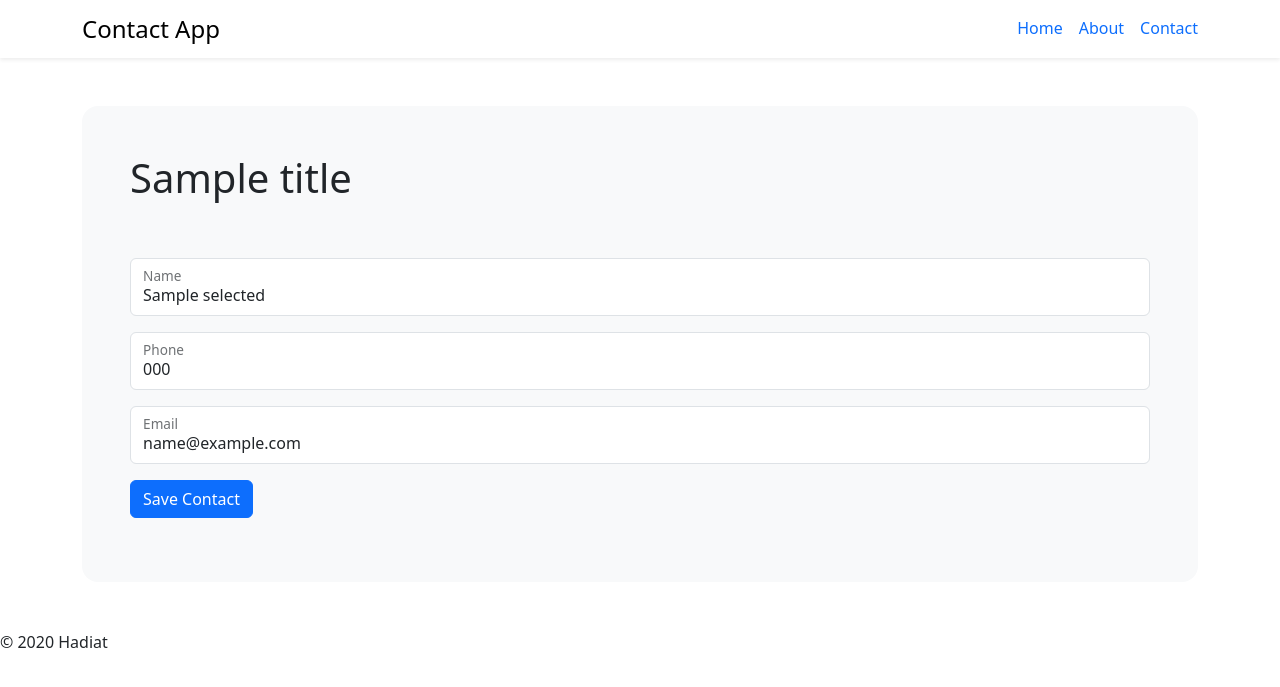
After one commit to HadiatAbdulBashit/wgs-bootcamp, a Node project: template weekTwo/views/edit-form.ejs in a window 1280 px wide. The commit adds this page. Shown: the top 687 px of the page. Run offline with Node 20 templates, Linux system fonts and the light colour scheme; the template is opened without the code that fills it: most values are stand-ins (such as "Sample title", 1, 10 or a date in 2020); some libraries are stand-ins or nearby versions.

Commit message:
add edit form

```diff
--- a/weekTwo/express_server.js
+++ b/weekTwo/express_server.js
@@ -45,6 +45,32 @@ app.post('/contact/add', (req, res) => {
     res.redirect('/contact')
 })
 
+app.get('/contact/edit/:name', (req, res) => {
+    const selectedData = contacts.find(contact => contact.name == req.params.name);
+    res.render('edit-form', { title: 'Edit Contact', selectedData})
+})
+
+app.post('/contact/edit/:name', (req, res) => {
+    const selectedData = contacts.find(contact => contact.name === req.params.name);
+
+    if (selectedData == undefined) {
+      console.log('Data tidak di temukan');
+    } else {
+      selectedData.name = req.body.name ?? selectedData.name
+      selectedData.phone = req.body.phone ?? selectedData.phone
+      selectedData.email = req.body.email ?? selectedData.email
+
+      fs.writeFile('./data/contacts.json', JSON.stringify(contacts), 'utf8', (err) => {
+        if (err) {
+          console.error('Error write to file:', err);
+        } else {
+          console.log('Contact updated!');
+        }
+      });
+    }
+    res.redirect('/contact')
+})
+
 app.get('/contact/delete/:name', (req, res) => {
     const selectedData = contacts.find(contact => contact.name === req.params.name);
     const selectedIndex = contacts.findIndex(contact => contact.name === req.params.name);
--- a/weekTwo/views/contact.ejs
+++ b/weekTwo/views/contact.ejs
@@ -31,7 +31,7 @@
             </td>
             <td class="justify-content-end">
               <a href="/contact/<%= contact.name %>" class="btn btn-primary btn-sm">Detail</a>
-              <button type="button" class="btn btn-warning btn-sm">Edit</button>
+              <a href="/contact/edit/<%= contact.name %>" class="btn btn-warning btn-sm">Edit</a>
               <a href="/contact/delete/<%= contact.name %>" onclick="return confirm('Are you sure want to delete <%= contact.name %>?')" class="btn btn-danger btn-sm">Delete</a>
             </td>
           </tr>
--- /dev/null
+++ b/weekTwo/views/edit-form.ejs
@@ -0,0 +1,46 @@
+<div class="container px-5 my-5 bg-light rounded-4">
+    <h1 class="pt-5"><%= title %></h1>
+    <form action="/contact/edit/<%= selectedData.name %>" method="post" class="py-5">
+        <div class="form-floating mb-3">
+            <input
+            type="text"
+            name="name"
+            class="form-control"
+            id="floatingInput"
+            <% if (selectedData) { %>
+                value="<%= selectedData.name %>"
+            <% } %>
+            >
+            <label for="floatingInput">Name</label>
+        </div>
+        <div class="form-floating mb-3">
+            <input
+            type="text"
+            name="phone"
+            class="form-control"
+            id="floatingPhone"
+            placeholder="Phone"
+            <% if (selectedData) { %>
+                value="<%= selectedData.phone %>"
+            <% } %>
+            >
+            <label for="floatingPhone">Phone</label>
+        </div>
+        <div class="form-floating mb-3">
+            <input
+            type="email"
+            name="email"
+            class="form-control"
+            id="floatingEmail"
+            placeholder="Email"
+            <% if (selectedData) { %>
+                value="<%= selectedData.email %>"
+            <% } %>
+            >
+            <label for="floatingEmail">Email</label>
+        </div>
+        <div class="col-auto">
+            <button type="submit" class="btn btn-primary mb-3">Save Contact</button>
+        </div>
+    </form>
+</div>
--- a/weekTwo/views/form.ejs
+++ b/weekTwo/views/form.ejs
@@ -1,4 +1,5 @@
-<h1 class="pt-5">Add Contact</h1>
+<div class="container px-5 my-5 bg-light rounded-4">
+    <h1 class="pt-5"><%= title %></h1>
     <form action="/contact/add" method="post" class="py-5">
         <div class="form-floating mb-3">
             <input type="text" name="name" class="form-control" id="floatingInput" placeholder="name@example.com">
@@ -16,3 +17,4 @@
             <button type="submit" class="btn btn-primary mb-3">Save Contact</button>
         </div>
     </form>
+</div>
```
Lines whose indentation alone changed are shown as unchanged.
